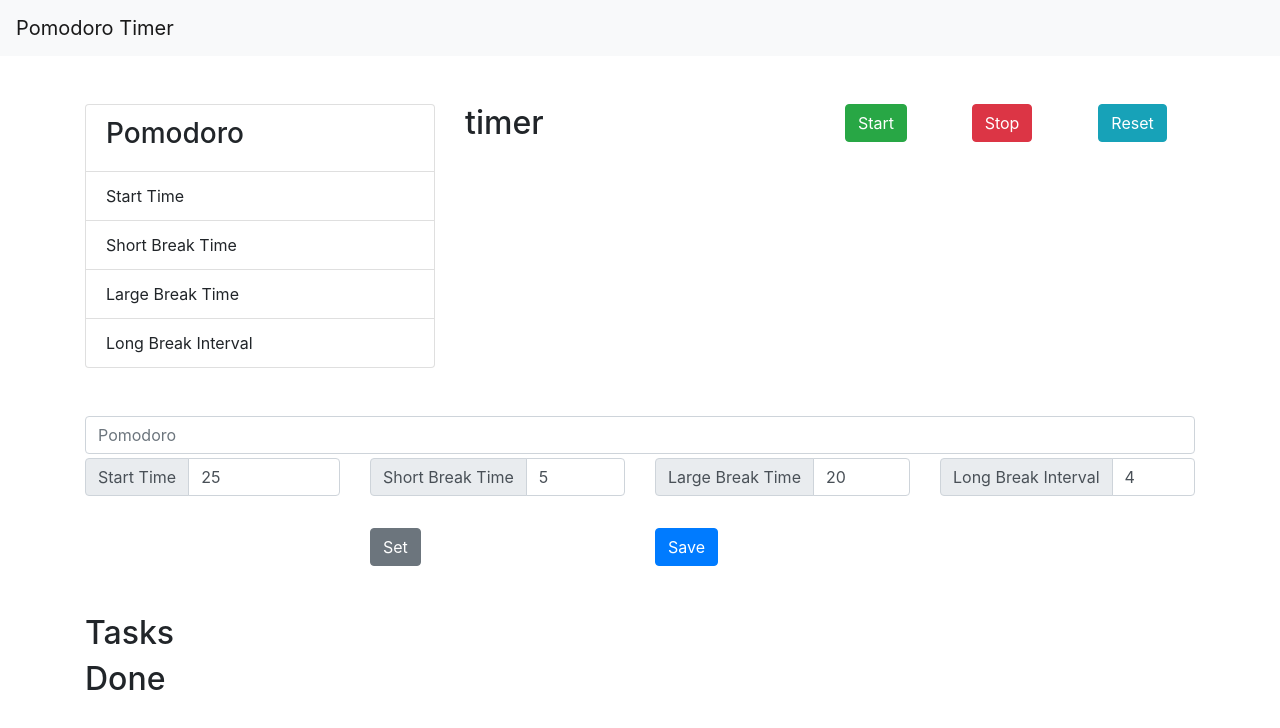
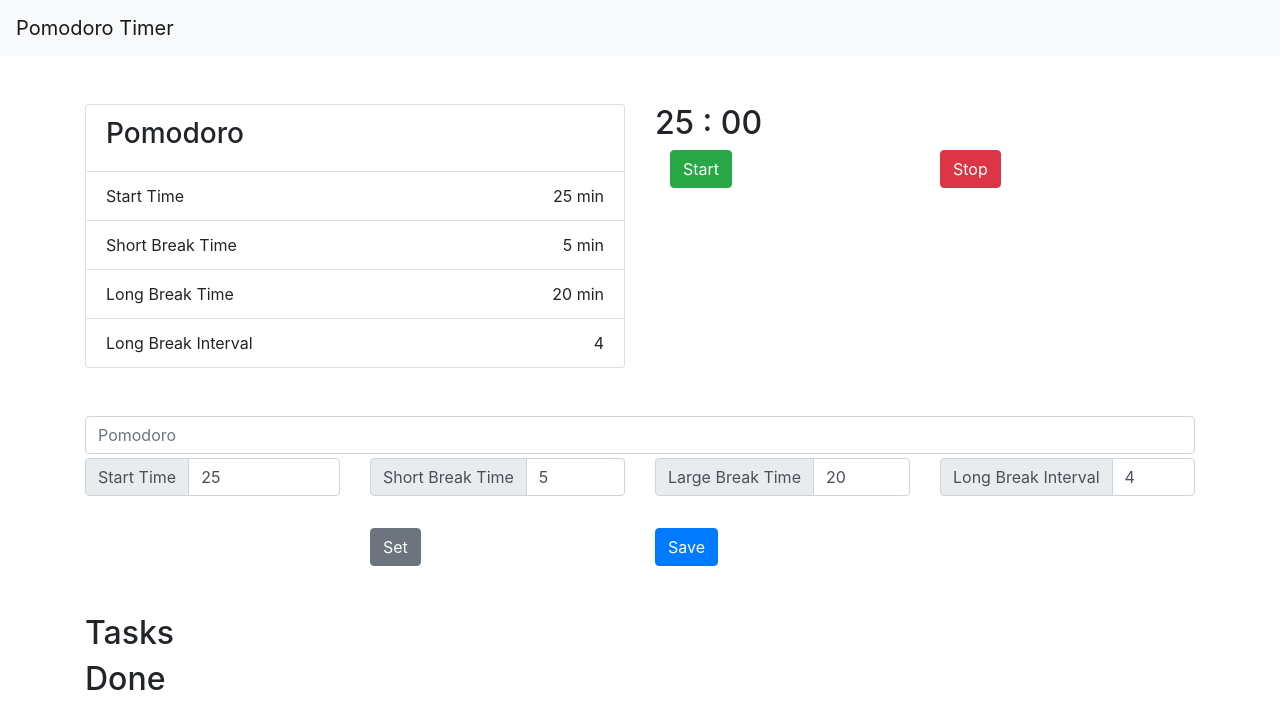
Before and after one commit to israelramosm/angular-pomodoro, an Angular app in the folder my-pomodoro/: page / in a window 1280 px wide. Shown: the top 728 px of the page. Built offline with nearby package versions, Linux system fonts and the light colour scheme.

Commit message:
start pause logic working

```diff
--- a/my-pomodoro/src/app/app-clock/app.clock.html
+++ b/my-pomodoro/src/app/app-clock/app.clock.html
@@ -6,15 +6,15 @@
             </li>
             <li class="list-group-item d-flex justify-content-between align-items-center">
                 Start Time
-                <span>{{setConfig.startTime}}</span>
+                <span class="mm">{{setConfig.startTime ? setConfig.startTime + " min" : ""}}</span>
             </li>
             <li class="list-group-item d-flex justify-content-between align-items-center">
                 Short Break Time
-                <span>{{setConfig.shortBreakTime}}</span>
+                <span>{{setConfig.shortBreakTime ? setConfig.shortBreakTime + " min" : ""}}</span>
             </li>
             <li class="list-group-item d-flex justify-content-between align-items-center">
-                Large Break Time
-                <span>{{setConfig.longBreakTime}}</span>
+                Long Break Time
+                <span>{{setConfig.longBreakTime ? setConfig.longBreakTime + " min" : ""}}</span>
             </li>
             <li class="list-group-item d-flex justify-content-between align-items-center">
                 Long Break Interval
@@ -23,16 +23,15 @@
         </ul>
     </div>
     <div class="col">
-        <header>
-            <h2>timer</h2>
-        </header>
-
-    </div>
-    <div class="col">
-        <div class="row">
-            <div class="col"><button type="button" class="btn btn-success">Start</button></div>
-            <div class="col"><button type="button" class="btn btn-danger">Stop</button></div>
-            <div class="col"><button type="button" class="btn btn-info">Reset</button></div>
+        <div>
+            <h2>{{mmLeft}} : {{ssLeft}}</h2>
+        </div>
+        <div class="col">
+            <div class="row">
+                <div class="col"><button type="button" class="btn btn-success" (click)="startPauseTimer()">{{isTimerPause ? "Start" : "Pause"}}</button></div>
+                <div class="col"><button type="button" class="btn btn-danger" (click)="stopTimer()">Stop</button></div>
+            </div>
         </div>
     </div>
+
 </section>
--- a/my-pomodoro/src/app/app-clock/app.clock.ts
+++ b/my-pomodoro/src/app/app-clock/app.clock.ts
@@ -6,13 +6,72 @@ import { Component, Input } from '@angular/core';
   styleUrls: ['./app.clock.css']
 })
 export class AppClock {
-    @Input() setConfig = {};
+  @Input() setConfig;
 
-    constructor() {}
+  intervalBreaks;
+  mmLeft;
+  ssLeft;
+  timer;
+  isTimerPause = true;
 
-    startTimer() {}
 
-    stopTimer() {}
+  constructor() { }
 
-    resetTimer() {}
+  ngOnInit() {
+    this.setConfig = {
+      pomodoroName: "",
+      startTime: 25,
+      shortBreakTime: 5,
+      longBreakTime: 20,
+      breakInterval: 4,
+      isDone: false
+    }
+    this.mmLeft = this.setConfig.startTime;
+    this.ssLeft = "00";
+    this.intervalBreaks = this.setConfig.breakInterval;
+  }
+
+  ngOnChanges(changes) {
+    this.setConfig = changes.setConfig.currentValue;
+    this.mmLeft = this.setConfig.startTime;
+  }
+
+  startPauseTimer() {
+    if(this.isTimerPause) {
+      this.isTimerPause = false;
+      this.timer = setInterval(() => {
+        this.timerLogic();
+      }, 1000);
+    } else {
+      clearInterval(this.timer);
+      this.isTimerPause = true;
+    }
+
+  }
+
+  stopTimer() {
+    this.mmLeft = this.setConfig.startTime;
+    this.ssLeft = "00";
+    this.isTimerPause = true;
+    clearInterval(this.timer);
+  }
+
+  timerLogic() {
+    if (this.mmLeft >= 0) {
+      if(this.ssLeft == "00") {
+        this.ssLeft = 59;
+        this.mmLeft--;
+        this.mmLeft = this.mmLeft < 10 ? "0" + this.mmLeft-- : this.mmLeft;
+      } else {
+        this.ssLeft--;
+        this.ssLeft = this.ssLeft < 10 ? "0" + this.ssLeft-- : this.ssLeft;
+      }
+    } else {
+      if(this.intervalBreaks > 0){
+        this.intervalBreaks--;
+        this.mmLeft = this.setConfig.shortBreakTime;
+        this.startPauseTimer();
+      }
+    }
+  }
 }
```
